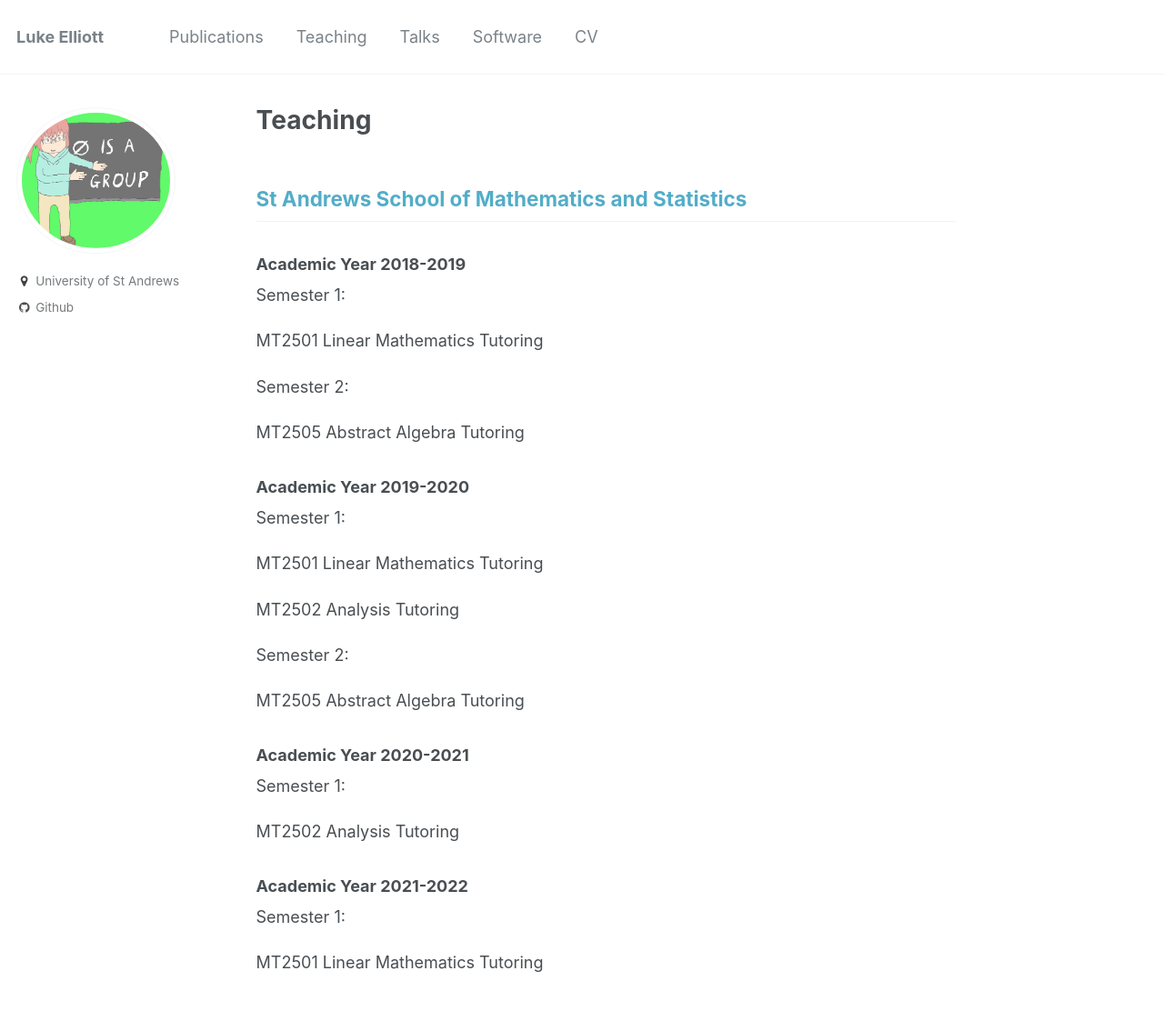
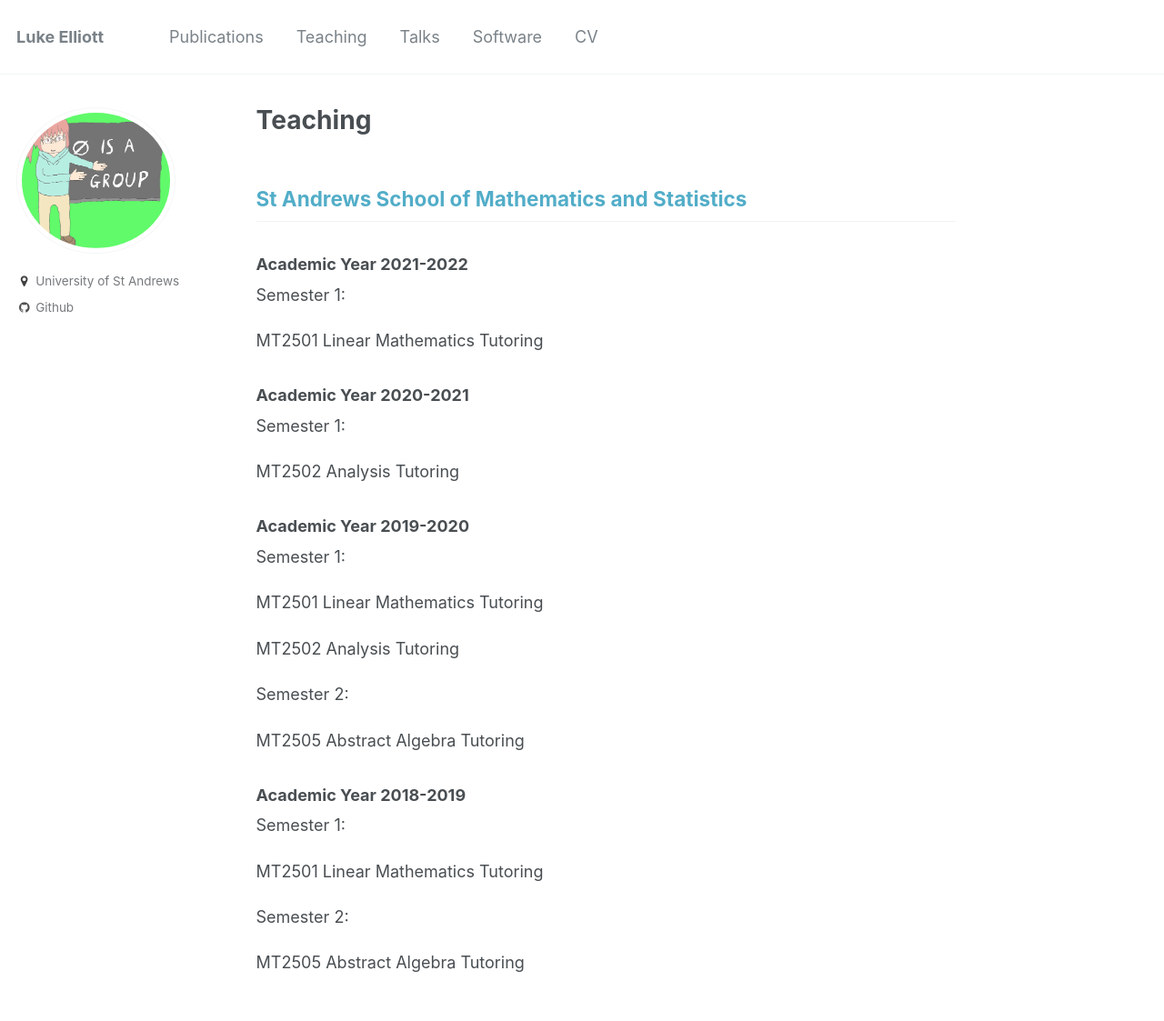
Before and after one commit to le27/L-Elliott, a Jekyll site: the page built from _pages/teaching.md, in a window 1280 px wide. Shown: the whole page at 91% size. Built offline with Jekyll 4.4.1, drawn with Linux system fonts in a browser that asks for light colours; some of the changed lines change nothing that is shown.

Commit message:
unhelpfulcommitmessage

```diff
--- a/_pages/teaching.md
+++ b/_pages/teaching.md
@@ -7,14 +7,15 @@ author_profile: true
 
 ## [St Andrews School of Mathematics and Statistics](https://www.st-andrews.ac.uk/maths/)
 
-### Academic Year 2018-2019
+### Academic Year 2021-2022
 Semester 1:
 
 MT2501 Linear Mathematics Tutoring
 
-Semester 2:
+### Academic Year 2020-2021
+Semester 1:
 
-MT2505 Abstract Algebra Tutoring
+MT2502 Analysis Tutoring
 
 ### Academic Year 2019-2020
 Semester 1:
@@ -27,12 +28,11 @@ Semester 2:
 
 MT2505 Abstract Algebra Tutoring
 
-### Academic Year 2020-2021
-Semester 1:
-
-MT2502 Analysis Tutoring
-
-### Academic Year 2021-2022
+### Academic Year 2018-2019
 Semester 1:
 
 MT2501 Linear Mathematics Tutoring
+
+Semester 2:
+
+MT2505 Abstract Algebra Tutoring
```
